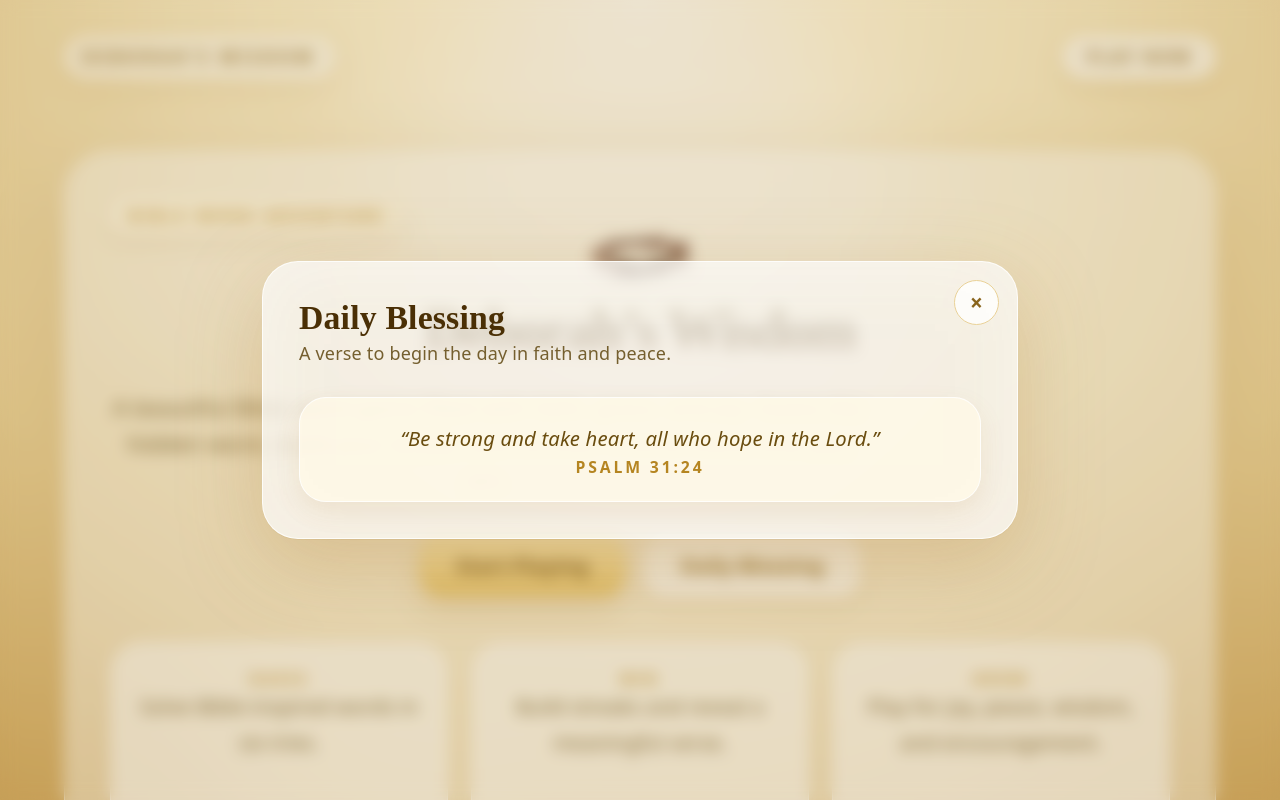
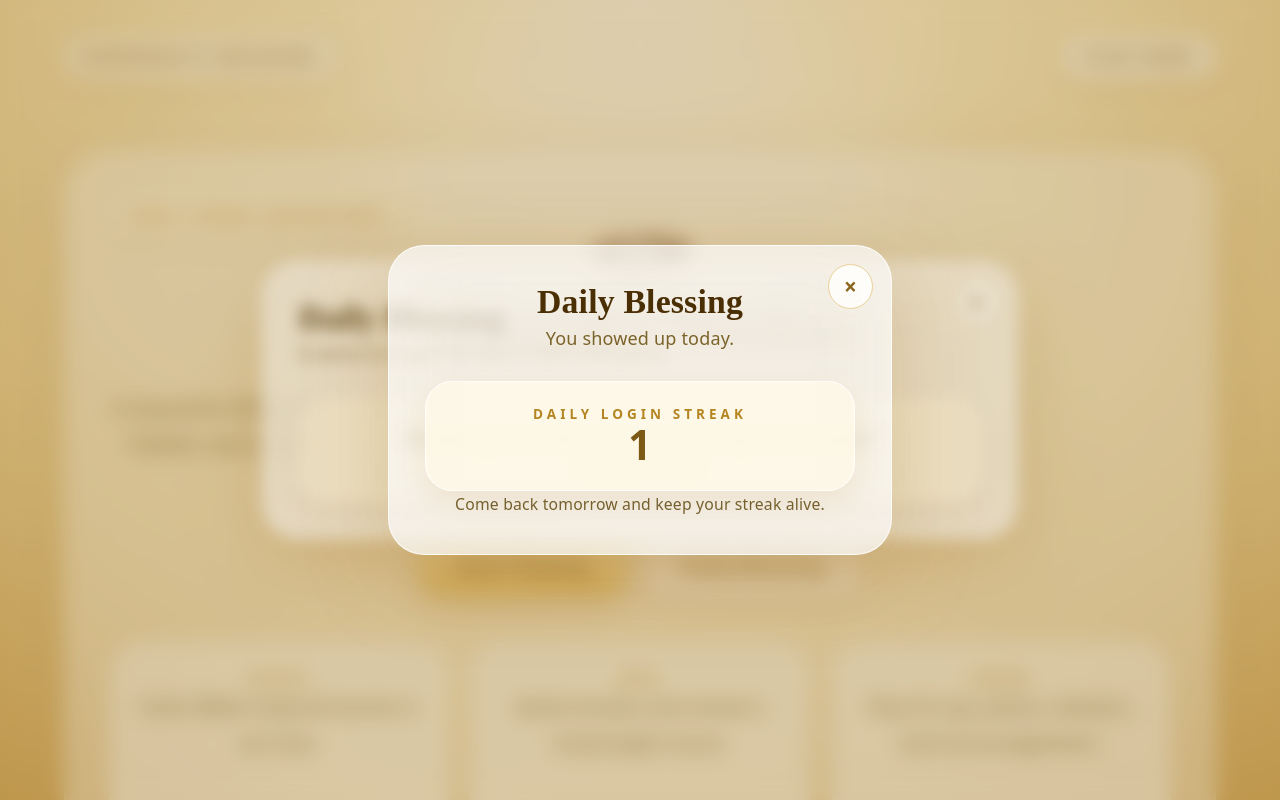
Before and after one commit to DiandreMiller/deborahs-wisdom, a React (Vite) app: page / in a window 1280 px wide. Shown: the top 800 px of the page. Built offline with nearby package versions, Linux system fonts and the light colour scheme.

Commit message:
daily login modal streak

```diff
--- a/src/Pages/DeborahGamePlay.tsx
+++ b/src/Pages/DeborahGamePlay.tsx
@@ -4,6 +4,7 @@ import { getVerseForWord, type Verse } from '../utils/getBibleVerse';
 import MusicPlayer from '../components/MusicPlayer';
 import Jesus from '../assets/images/JesusCrown.png';
 import Logo from '../assets/images/Logo.png';
+import DailyLoginStreak from '../components/DailyLoginStreak';
 
 const MAX_GUESSES = 6;
 const HOW_TO_PLAY_STORAGE_KEY = 'deborahs-wisdom-hide-how-to-play-v1';
@@ -378,7 +379,6 @@ const DeborahGamePage = () => {
               Deborah’s Wisdom
             </h1>
           </div>
-
           <button
             onClick={handleOpenHowToPlayModal}
             className="mt-2 flex h-10 w-10 items-center justify-center rounded-full border border-white/80 bg-white/70 text-lg font-black text-[#8a651d]"
@@ -388,7 +388,7 @@ const DeborahGamePage = () => {
             ?
           </button>
         </div>
-
+        <DailyLoginStreak />
         <div className="grid items-start gap-8 lg:grid-cols-[1.1fr_0.9fr] lg:gap-10">
           <div className="rounded-[2.5rem] border border-white/80 bg-white/45 p-6 shadow-[0_24px_80px_rgba(190,143,72,0.3)] backdrop-blur-2xl sm:p-8">
             <div className="mb-5 flex flex-col gap-3">
--- a/src/Pages/DeborahHomePage.tsx
+++ b/src/Pages/DeborahHomePage.tsx
@@ -18,6 +18,7 @@ import Jesus from '../assets/images/JesusCrown.png';
 import { useEffect, useState } from 'react';
 import DailyVerseModal from '../components/DailyVerseModal';
 import { getVerseForWord, type Verse } from '../utils/getBibleVerse';
+import DailyLoginModal from '../components/DailyLoginModal';
 
 
 const DeborahHomePage = () => {
@@ -44,7 +45,8 @@ const DeborahHomePage = () => {
   };
 
   return (
-
+    <>
+      <DailyLoginModal />
       <div className="relative min-h-screen overflow-hidden bg-[radial-gradient(circle_at_top,_#fffef8_0%,_#fff7dc_18%,_#f7ebc7_38%,_#ebd5a0_62%,_#d5b06b_82%,_#be8f48_100%)] px-4 py-8 text-[#6f5317] sm:px-6 lg:px-8">
         <div className="pointer-events-none absolute inset-0 overflow-hidden">
           <div className="absolute left-1/2 top-0 h-[30rem] w-[30rem] -translate-x-1/2 rounded-full bg-white/50 blur-3xl" />
@@ -154,6 +156,7 @@ const DeborahHomePage = () => {
           </div>
         </div>
       </div>
+    </>
   );
 };
 
--- /dev/null
+++ b/src/components/DailyLoginModal.tsx
@@ -0,0 +1,146 @@
+import { useEffect, useState } from 'react';
+
+const DAILY_STREAK_KEY = 'deborahs-wisdom-daily-streak-v1';
+const LAST_LOGIN_KEY = 'deborahs-wisdom-last-login-date-v1';
+const LAST_MODAL_SHOWN_KEY = 'deborahs-wisdom-last-modal-shown-v1';
+
+const getEasternDateString = () => {
+  return new Intl.DateTimeFormat('en-CA', {
+    timeZone: 'America/New_York',
+    year: 'numeric',
+    month: '2-digit',
+    day: '2-digit',
+  }).format(new Date());
+};
+
+const getMilestoneType = (streak: number) => {
+  const oneYear = 365;
+  const fixedMilestones = new Set([5, 30, 50, 100, 200, 300]);
+
+  if (fixedMilestones.has(streak)) return 'fire';
+  if (streak % oneYear === 0) return 'year';
+  if (streak > oneYear && streak % 50 === 0) return 'fire';
+
+  return null;
+};
+
+const getMilestoneEmoji = (streak: number) => {
+  const milestoneType = getMilestoneType(streak);
+
+  if (milestoneType === 'year') return '👑';
+  if (milestoneType === 'fire') return '🔥';
+
+  return null;
+};
+
+const getMilestoneMessage = (streak: number) => {
+  const milestoneType = getMilestoneType(streak);
+
+  if (milestoneType === 'year') {
+    const years = streak / 365;
+
+    return years === 1
+      ? 'One full year of showing up. That is beautiful consistency.'
+      : `${years} full years of showing up. That is truly amazing.`;
+  }
+
+  if (milestoneType === 'fire') {
+    return 'You hit a special streak milestone. Keep the fire going.';
+  }
+
+  return 'Come back tomorrow and keep your streak alive.';
+};
+
+const DailyLoginModal = () => {
+  const [isOpen, setIsOpen] = useState(false);
+  const [streak, setStreak] = useState(1);
+
+  useEffect(() => {
+    const today = getEasternDateString();
+    const lastLogin = localStorage.getItem(LAST_LOGIN_KEY);
+    const savedStreak = Number(localStorage.getItem(DAILY_STREAK_KEY) || '0');
+    const lastModalShown = localStorage.getItem(LAST_MODAL_SHOWN_KEY);
+
+    let nextStreak = 1;
+
+    if (!lastLogin) {
+      nextStreak = 1;
+    } else if (lastLogin === today) {
+      nextStreak = savedStreak || 1;
+    } else {
+      const lastDate = new Date(`${lastLogin}T00:00:00`);
+      const todayDate = new Date(`${today}T00:00:00`);
+
+      const diffInDays = Math.round(
+        (todayDate.getTime() - lastDate.getTime()) / (1000 * 60 * 60 * 24)
+      );
+
+      if (diffInDays === 1) {
+        nextStreak = savedStreak + 1;
+      } else {
+        nextStreak = 1;
+      }
+    }
+
+    localStorage.setItem(LAST_LOGIN_KEY, today);
+    localStorage.setItem(DAILY_STREAK_KEY, String(nextStreak));
+    setStreak(nextStreak);
+
+    if (lastModalShown !== today) {
+      setIsOpen(true);
+      localStorage.setItem(LAST_MODAL_SHOWN_KEY, today);
+    }
+  }, []);
+
+  if (!isOpen) return null;
+
+  const milestoneEmoji = getMilestoneEmoji(streak);
+  const milestoneMessage = getMilestoneMessage(streak);
+  const milestoneType = getMilestoneType(streak);
+
+  return (
+    <div className="fixed inset-0 z-[100] flex items-center justify-center bg-[#9f7a2c]/20 px-4 backdrop-blur-sm">
+      <div className="relative w-full max-w-md rounded-[2rem] border border-white/80 bg-white/70 p-6 text-center shadow-[0_24px_80px_rgba(190,143,72,0.35)] backdrop-blur-2xl sm:p-8">
+        <button
+          onClick={() => setIsOpen(false)}
+          className="absolute right-4 top-4 flex h-10 w-10 items-center justify-center rounded-full border border-[#e9d197] bg-white/80 text-xl font-bold text-[#8a651d] transition hover:scale-105 hover:bg-[#fff7dc]"
+          aria-label="Close daily login modal"
+        >
+          ×
+        </button>
+
+        <p
+          className="text-3xl font-black text-[#4a2f05]"
+          style={{ fontFamily: 'Playfair Display, serif' }}
+        >
+          Daily Blessing
+        </p>
+
+        <p className="mt-4 text-base leading-7 text-[#7b632a]">
+          You showed up today.
+        </p>
+
+        <div
+          className={`mt-6 rounded-[1.5rem] border p-5 shadow-[0_10px_24px_rgba(190,143,72,0.12)] ${
+            milestoneType === 'year'
+              ? 'border-[#f1d37a] bg-[radial-gradient(circle_at_top,_#fff9e8_0%,_#f7e4a5_100%)]'
+              : 'border-white/80 bg-[#fff9e8]/85'
+          }`}
+        >
+          <p className="text-xs font-semibold uppercase tracking-[0.3em] text-[#b58521]">
+            Daily Login Streak
+          </p>
+          <p className="mt-3 text-4xl font-black text-[#7c5914]">
+            {streak} {milestoneEmoji && <span>{milestoneEmoji}</span>}
+          </p>
+        </div>
+
+        <p className="mt-5 text-sm leading-6 text-[#75602d]">
+          {milestoneMessage}
+        </p>
+      </div>
+    </div>
+  );
+};
+
+export default DailyLoginModal;
--- /dev/null
+++ b/src/components/DailyLoginStreak.tsx
@@ -0,0 +1,49 @@
+import { useEffect, useState } from 'react';
+
+const DAILY_STREAK_KEY = 'deborahs-wisdom-daily-streak-v1';
+
+const getMilestoneType = (streak: number) => {
+  const oneYear = 365;
+  const fixedMilestones = new Set([5, 30, 50, 100, 200, 300]);
+
+  if (fixedMilestones.has(streak)) return 'fire';
+
+  if (streak % oneYear === 0) return 'year';
+
+  if (streak > oneYear && streak % 50 === 0) return 'fire';
+
+  return null;
+};
+
+const getMilestoneEmoji = (streak: number) => {
+  const milestoneType = getMilestoneType(streak);
+
+  if (milestoneType === 'year') return '👑';
+  if (milestoneType === 'fire') return '🔥';
+
+  return null;
+};
+
+const DailyLoginStreak = () => {
+  const [streak, setStreak] = useState(1);
+
+  useEffect(() => {
+    const savedStreak = Number(localStorage.getItem(DAILY_STREAK_KEY) || '1');
+    setStreak(savedStreak);
+  }, []);
+
+  const milestoneEmoji = getMilestoneEmoji(streak);
+
+  return (
+    <div className="p-3 text-center sm:p-4">
+      <p className="text-[10px] uppercase tracking-[0.18em] text-[#b58521] sm:text-xs sm:tracking-[0.25em]">
+        Daily Login
+      </p>
+      <p className="mt-1 text-2xl font-black text-[#7c5914] sm:mt-2 sm:text-3xl">
+        {streak} {milestoneEmoji && <span>{milestoneEmoji}</span>}
+      </p>
+    </div>
+  );
+};
+
+export default DailyLoginStreak;
```
Lines whose indentation alone changed are shown as unchanged.
